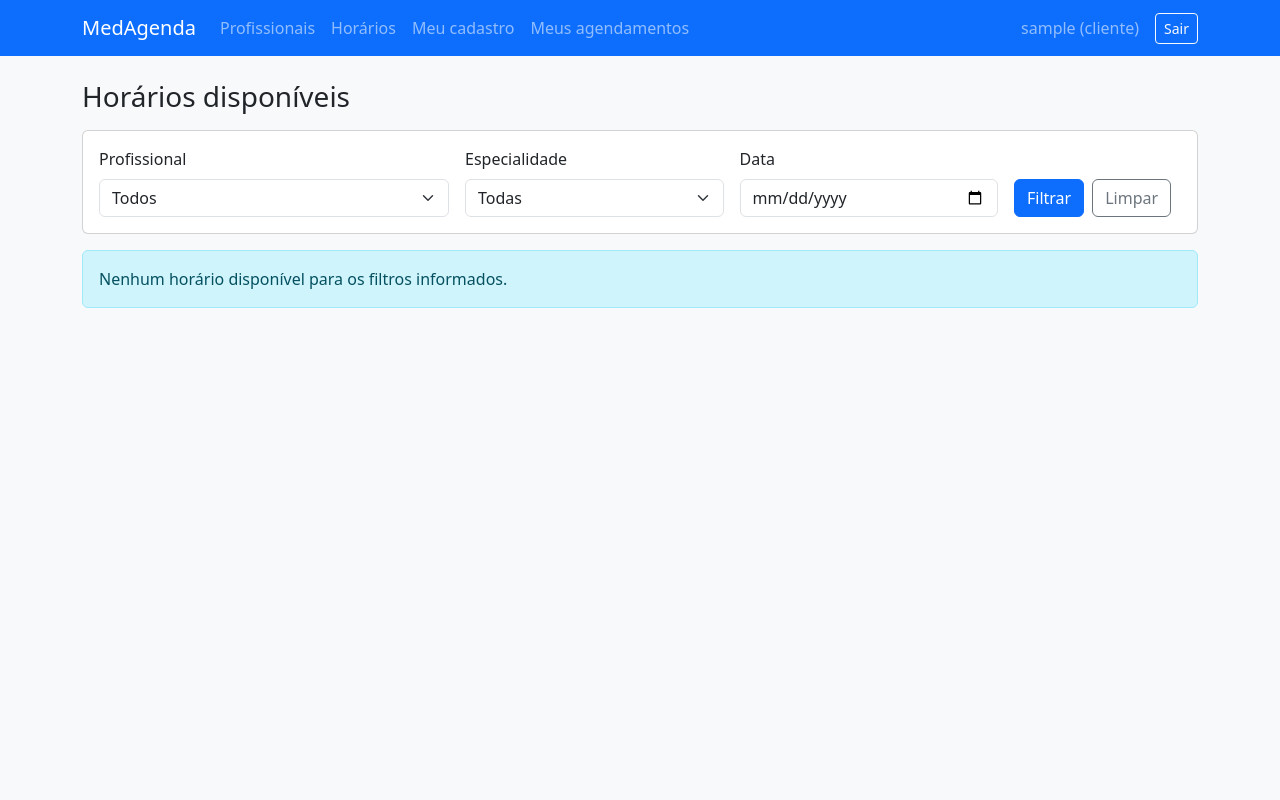
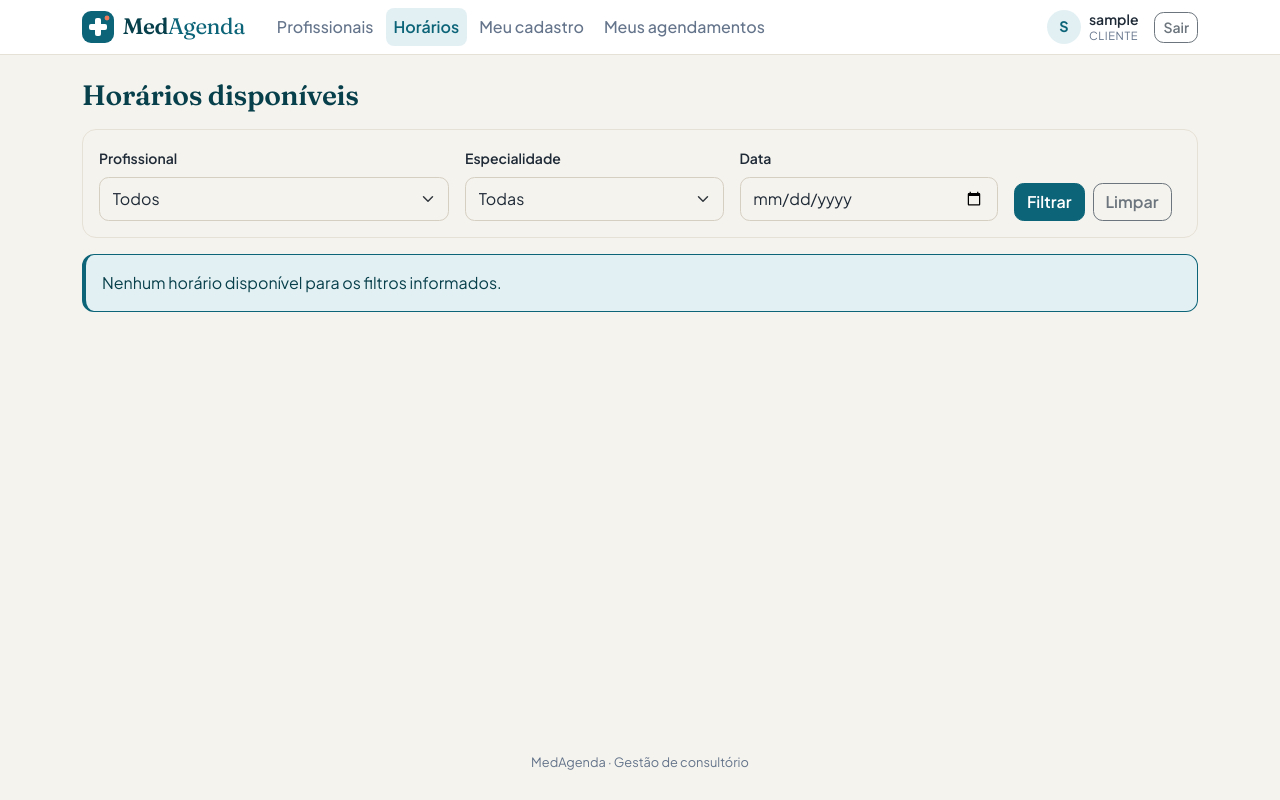
Before and after one commit to VinitsDev/MedAgenda, a Flask app: page /horarios/ in a window 1280 px wide. Run offline with Flask 3, Linux system fonts and the light colour scheme; the visitor is signed in with stand-in values (Sample User, id 1); data that the repository does not hold is empty.

Commit message:
CSS Visuals (colors, fonts, logo)

```diff
--- /dev/null
+++ b/app/static/css/medagenda.css
@@ -0,0 +1,208 @@
+/* MedAgenda - identidade visual
+   Estratégia: sobrescreve as variáveis do Bootstrap 5.3, então os templates
+   existentes mudam de visual sem edição. */
+
+:root {
+  --ma-petroleo: #0C6478;
+  --ma-petroleo-escuro: #09505F;
+  --ma-petroleo-profundo: #073F4B;
+  --ma-petroleo-claro: #E3F0F3;
+  --ma-coral: #F0795A;
+  --ma-areia: #F5F3EE;
+  --ma-areia-clara: #FBFAF7;
+  --ma-linha: #E6E1D6;
+  --ma-tinta: #1F2A37;
+  --ma-suave: #64748B;
+
+  --bs-primary: #0C6478;
+  --bs-primary-rgb: 12, 100, 120;
+  --bs-link-color: #0C6478;
+  --bs-link-color-rgb: 12, 100, 120;
+  --bs-link-hover-color: #09505F;
+  --bs-link-hover-color-rgb: 9, 80, 95;
+  --bs-body-bg: #F5F3EE;
+  --bs-body-color: #1F2A37;
+  --bs-secondary-color: #64748B;
+  --bs-border-color: #E6E1D6;
+  --bs-border-radius: .625rem;
+  --bs-border-radius-lg: .875rem;
+  --bs-body-font-family: "Plus Jakarta Sans", system-ui, -apple-system, "Segoe UI", Roboto, sans-serif;
+}
+
+::selection { background: var(--ma-petroleo-claro); }
+
+h1, h2, h3, h4, .h1, .h2, .h3, .h4 {
+  font-family: "Fraunces", Georgia, "Times New Roman", serif;
+  font-weight: 600;
+  letter-spacing: -.01em;
+  color: var(--ma-petroleo-profundo);
+}
+
+a { text-underline-offset: .2em; }
+
+/* ---------- Navbar ---------- */
+.navbar-ma {
+  background: #fff;
+  border-bottom: 1px solid var(--ma-linha);
+}
+
+.marca {
+  display: inline-flex;
+  align-items: center;
+  gap: .55rem;
+  font-family: "Fraunces", Georgia, serif;
+  font-size: 1.4rem;
+  letter-spacing: -.02em;
+  color: var(--ma-petroleo-profundo);
+  text-decoration: none;
+}
+.marca:hover { color: var(--ma-petroleo-profundo); }
+.marca-nome strong { font-weight: 600; }
+.marca-nome span { font-weight: 400; color: var(--ma-petroleo); }
+
+.navbar-ma .nav-link {
+  color: var(--ma-suave);
+  font-weight: 500;
+  border-radius: .5rem;
+  padding: .45rem .85rem;
+}
+.navbar-ma .nav-link:hover { color: var(--ma-tinta); background: var(--ma-areia); }
+.navbar-ma .nav-link.active {
+  color: var(--ma-petroleo);
+  background: var(--ma-petroleo-claro);
+  font-weight: 600;
+}
+
+.avatar {
+  width: 34px;
+  height: 34px;
+  border-radius: 50%;
+  background: var(--ma-petroleo-claro);
+  color: var(--ma-petroleo);
+  display: grid;
+  place-items: center;
+  font-weight: 700;
+  font-size: .9rem;
+}
+.usuario-nome { font-weight: 600; font-size: .875rem; line-height: 1.15; }
+.usuario-papel {
+  font-size: .7rem;
+  color: var(--ma-suave);
+  text-transform: uppercase;
+  letter-spacing: .05em;
+}
+
+/* ---------- Cartões e tabelas ---------- */
+.card {
+  border: 1px solid var(--ma-linha);
+  border-radius: var(--bs-border-radius-lg);
+}
+.shadow-sm { box-shadow: 0 1px 3px rgba(7, 63, 75, .08) !important; }
+.card-header {
+  background: var(--ma-petroleo-claro);
+  border-bottom: 1px solid var(--ma-linha);
+  color: var(--ma-petroleo-profundo);
+  font-weight: 600;
+}
+
+.table {
+  --bs-table-striped-bg: var(--ma-areia-clara);
+  --bs-table-hover-bg: var(--ma-petroleo-claro);
+}
+.table > thead th {
+  font-size: .72rem;
+  text-transform: uppercase;
+  letter-spacing: .06em;
+  color: var(--ma-suave);
+  font-weight: 600;
+  background: var(--ma-areia-clara);
+  border-bottom: 1px solid var(--ma-linha);
+  white-space: nowrap;
+}
+.table-responsive.rounded { border: 1px solid var(--ma-linha); }
+
+/* ---------- Botões ---------- */
+.btn { font-weight: 600; border-radius: .6rem; }
+
+.btn-primary {
+  --bs-btn-bg: #0C6478;
+  --bs-btn-border-color: #0C6478;
+  --bs-btn-hover-bg: #09505F;
+  --bs-btn-hover-border-color: #09505F;
+  --bs-btn-active-bg: #073F4B;
+  --bs-btn-active-border-color: #073F4B;
+  --bs-btn-disabled-bg: #0C6478;
+  --bs-btn-disabled-border-color: #0C6478;
+  --bs-btn-focus-shadow-rgb: 12, 100, 120;
+}
+.btn-outline-primary {
+  --bs-btn-color: #0C6478;
+  --bs-btn-border-color: #0C6478;
+  --bs-btn-hover-bg: #0C6478;
+  --bs-btn-hover-border-color: #0C6478;
+  --bs-btn-active-bg: #09505F;
+  --bs-btn-active-border-color: #09505F;
+  --bs-btn-disabled-color: #0C6478;
+  --bs-btn-disabled-border-color: #0C6478;
+  --bs-btn-focus-shadow-rgb: 12, 100, 120;
+}
+
+/* ---------- Etiquetas ---------- */
+.badge {
+  font-weight: 600;
+  letter-spacing: .01em;
+  border-radius: .5rem;
+  padding: .4em .65em;
+}
+.text-bg-secondary {
+  background-color: #E8EBEF !important;
+  color: #475467 !important;
+}
+
+/* ---------- Alertas ---------- */
+.alert { border-left-width: 4px; border-radius: .75rem; }
+.alert-success { --bs-alert-bg: #E8F5EE; --bs-alert-color: #14532D; --bs-alert-border-color: #198754; }
+.alert-danger  { --bs-alert-bg: #FDECEC; --bs-alert-color: #7F1D1D; --bs-alert-border-color: #DC3545; }
+.alert-warning { --bs-alert-bg: #FFF6E0; --bs-alert-color: #78350F; --bs-alert-border-color: #F59E0B; }
+.alert-info    { --bs-alert-bg: #E3F0F3; --bs-alert-color: #073F4B; --bs-alert-border-color: #0C6478; }
+
+/* ---------- Formulários ---------- */
+.form-label { font-weight: 600; font-size: .875rem; }
+.form-control, .form-select {
+  border-color: #D5CFC2;
+  border-radius: .6rem;
+  padding: .55rem .8rem;
+}
+.form-control:focus, .form-select:focus {
+  border-color: var(--ma-petroleo);
+  box-shadow: 0 0 0 .22rem rgba(12, 100, 120, .18);
+}
+.form-check-input:checked {
+  background-color: var(--ma-petroleo);
+  border-color: var(--ma-petroleo);
+}
+.form-check-input:focus {
+  border-color: var(--ma-petroleo);
+  box-shadow: 0 0 0 .22rem rgba(12, 100, 120, .18);
+}
+
+/* ---------- Paginação ---------- */
+.pagination {
+  --bs-pagination-color: #0C6478;
+  --bs-pagination-hover-color: #09505F;
+  --bs-pagination-hover-bg: #E3F0F3;
+  --bs-pagination-focus-color: #09505F;
+  --bs-pagination-focus-bg: #E3F0F3;
+  --bs-pagination-active-bg: #0C6478;
+  --bs-pagination-active-border-color: #0C6478;
+  --bs-pagination-border-color: #E6E1D6;
+  --bs-pagination-focus-box-shadow: 0 0 0 .22rem rgba(12, 100, 120, .18);
+}
+
+/* ---------- Rodapé ---------- */
+.rodape {
+  color: var(--ma-suave);
+  font-size: .8rem;
+  text-align: center;
+  padding: 1.75rem 0;
+}
--- a/app/templates/base.html
+++ b/app/templates/base.html
@@ -3,52 +3,73 @@
 <head>
   <meta charset="utf-8">
   <meta name="viewport" content="width=device-width, initial-scale=1">
+  <meta name="theme-color" content="#0C6478">
   <title>{% block titulo %}MedAgenda{% endblock %}</title>
+  <link rel="icon" type="image/svg+xml" href="{{ url_for('static', filename='img/favicon.svg') }}">
+  <link rel="preconnect" href="https://fonts.googleapis.com">
+  <link rel="preconnect" href="https://fonts.gstatic.com" crossorigin>
+  <link href="https://fonts.googleapis.com/css2?family=Fraunces:opsz,wght@9..144,400;9..144,600&family=Plus+Jakarta+Sans:wght@400;500;600;700&display=swap" rel="stylesheet">
   <link href="https://cdn.jsdelivr.net/npm/bootstrap@5.3.3/dist/css/bootstrap.min.css" rel="stylesheet">
+  <link href="{{ url_for('static', filename='css/medagenda.css') }}" rel="stylesheet">
 </head>
-<body class="bg-light">
-  <nav class="navbar navbar-expand-lg navbar-dark bg-primary">
+<body class="d-flex flex-column min-vh-100">
+  {% set bp = request.blueprint %}
+  <nav class="navbar navbar-expand-lg navbar-ma">
     <div class="container">
-      <a class="navbar-brand" href="{{ url_for('main.index') }}">MedAgenda</a>
+      <a class="marca" href="{{ url_for('main.index') }}">
+        <svg width="32" height="32" viewBox="0 0 32 32" aria-hidden="true">
+          <rect width="32" height="32" rx="9" fill="#0C6478"/>
+          <rect x="13" y="7" width="6" height="18" rx="2" fill="#fff"/>
+          <rect x="7" y="13" width="18" height="6" rx="2" fill="#fff"/>
+          <circle cx="25" cy="7" r="3.2" fill="#F0795A" stroke="#0C6478" stroke-width="1.5"/>
+        </svg>
+        <span class="marca-nome"><strong>Med</strong><span>Agenda</span></span>
+      </a>
       <button class="navbar-toggler" type="button" data-bs-toggle="collapse"
               data-bs-target="#menu" aria-controls="menu" aria-expanded="false"
               aria-label="Alternar menu">
         <span class="navbar-toggler-icon"></span>
       </button>
       <div class="collapse navbar-collapse" id="menu">
-        <ul class="navbar-nav me-auto">
+        <ul class="navbar-nav me-auto ms-lg-4 gap-lg-1">
           {% if current_user.is_authenticated %}
-            <li class="nav-item"><a class="nav-link" href="{{ url_for('profissionais.lista') }}">Profissionais</a></li>
-            <li class="nav-item"><a class="nav-link" href="{{ url_for('disponibilidades.consulta') }}">Horários</a></li>
+            <li class="nav-item"><a class="nav-link {% if bp == 'profissionais' %}active{% endif %}" href="{{ url_for('profissionais.lista') }}">Profissionais</a></li>
+            <li class="nav-item"><a class="nav-link {% if bp == 'disponibilidades' %}active{% endif %}" href="{{ url_for('disponibilidades.consulta') }}">Horários</a></li>
             {% if current_user.eh_recepcionista %}
-              <li class="nav-item"><a class="nav-link" href="{{ url_for('pacientes.lista') }}">Pacientes</a></li>
-              <li class="nav-item"><a class="nav-link" href="{{ url_for('especialidades.lista') }}">Especialidades</a></li>
-              <li class="nav-item"><a class="nav-link" href="{{ url_for('agendamentos.lista') }}">Agendamentos</a></li>
+              <li class="nav-item"><a class="nav-link {% if bp == 'pacientes' %}active{% endif %}" href="{{ url_for('pacientes.lista') }}">Pacientes</a></li>
+              <li class="nav-item"><a class="nav-link {% if bp == 'especialidades' %}active{% endif %}" href="{{ url_for('especialidades.lista') }}">Especialidades</a></li>
+              <li class="nav-item"><a class="nav-link {% if bp == 'agendamentos' %}active{% endif %}" href="{{ url_for('agendamentos.lista') }}">Agendamentos</a></li>
             {% else %}
-              <li class="nav-item"><a class="nav-link" href="{{ url_for('pacientes.meu') }}">Meu cadastro</a></li>
-              <li class="nav-item"><a class="nav-link" href="{{ url_for('agendamentos.meus') }}">Meus agendamentos</a></li>
+              <li class="nav-item"><a class="nav-link {% if bp == 'pacientes' %}active{% endif %}" href="{{ url_for('pacientes.meu') }}">Meu cadastro</a></li>
+              <li class="nav-item"><a class="nav-link {% if bp == 'agendamentos' %}active{% endif %}" href="{{ url_for('agendamentos.meus') }}">Meus agendamentos</a></li>
             {% endif %}
           {% endif %}
         </ul>
-        <ul class="navbar-nav ms-auto align-items-lg-center">
+        <ul class="navbar-nav ms-auto align-items-lg-center gap-2 mt-3 mt-lg-0">
           {% if current_user.is_authenticated %}
-            <li class="navbar-text me-3">{{ current_user.nome }} ({{ current_user.papel.value }})</li>
+            <li class="d-flex align-items-center gap-2 me-lg-2">
+              <span class="avatar" aria-hidden="true">{{ current_user.nome[:1]|upper }}</span>
+              <span class="d-flex flex-column">
+                <span class="usuario-nome">{{ current_user.nome }}</span>
+                <span class="usuario-papel">{{ current_user.papel.value }}</span>
+              </span>
+            </li>
             <li class="nav-item">
               <form method="post" action="{{ url_for('auth.logout') }}">
                 <input type="hidden" name="csrf_token" value="{{ csrf_token() }}">
-                <button class="btn btn-outline-light btn-sm" type="submit">Sair</button>
+                <button class="btn btn-outline-secondary btn-sm" type="submit">Sair</button>
               </form>
             </li>
           {% else %}
-            <li class="nav-item"><a class="nav-link" href="{{ url_for('auth.login') }}">Entrar</a></li>
-            <li class="nav-item"><a class="nav-link" href="{{ url_for('auth.cadastro') }}">Criar conta</a></li>
+            <li class="nav-item"><a class="nav-link {% if request.endpoint == 'auth.login' %}active{% endif %}" href="{{ url_for('auth.login') }}">Entrar</a></li>
+            <li class="nav-item"><a class="btn btn-primary btn-sm" href="{{ url_for('auth.cadastro') }}">Criar conta</a></li>
           {% endif %}
         </ul>
       </div>
     </div>
   </nav>
 
-  <main class="container py-4">
+  <main class="container py-4 flex-grow-1">
     {% with mensagens = get_flashed_messages(with_categories=true) %}
       {% for categoria, mensagem in mensagens %}
         <div class="alert alert-{{ categoria }} alert-dismissible fade show" role="alert">
@@ -61,6 +82,8 @@
     {% block conteudo %}{% endblock %}
   </main>
 
+  <footer class="rodape">MedAgenda &middot; Gestão de consultório</footer>
+
   <script src="https://cdn.jsdelivr.net/npm/bootstrap@5.3.3/dist/js/bootstrap.bundle.min.js"></script>
 </body>
 </html>
```
Also changed, not shown: app/static/img/favicon.svg (added).
